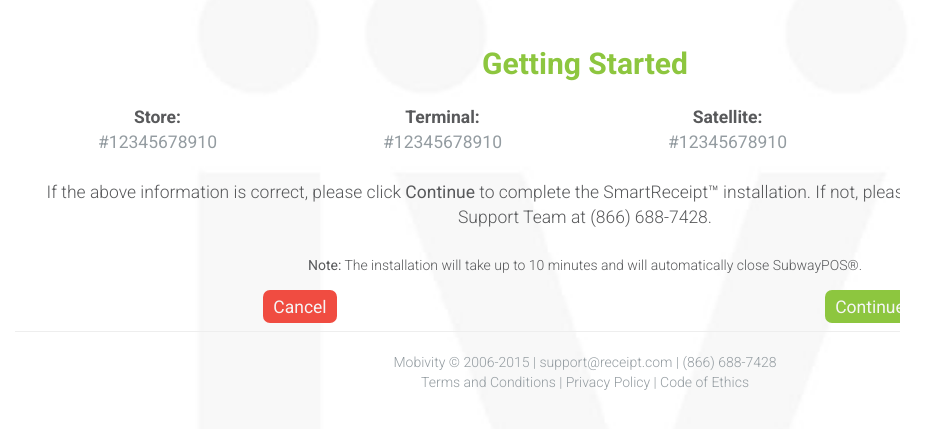
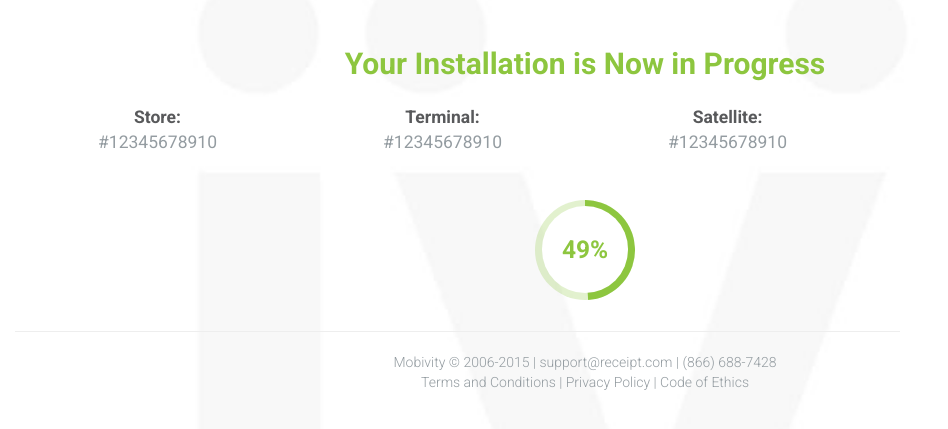
Before and after one commit to mobivity-marketing/one-click-installer-frontend, a website: page index.html in a window 1280 px wide. Shown: the part 89-518 px from the top of the page, without its empty margins (0-948 px from the left). Drawn offline with nearby package versions, Linux system fonts and the light colour scheme.

Commit message:
New Installation container.

```diff
--- a/index.html
+++ b/index.html
@@ -31,7 +31,7 @@
 
       <!-- Getting Started Container -->
 
-      <div class="container" id="gettingStarted">
+      <div class="container hide" id="gettingStarted">
         <div class="content">
           <h2>Getting Started</h2>
 
@@ -64,7 +64,36 @@
 
       <!-- Start Installation Container -->
 
+      <div class="container" id="installation">
+        <div class="content">
+          <h2>Your Installation is Now in Progress</h2>
 
+          <div class="col-sm-3">
+            <p>Store:<br> <span id="storeNumber">#12345678910</span></p>
+          </div>
+          <div class="col-sm-3">
+            <p>Terminal:<br> <span id="terminalNumber">#12345678910</span></p>
+          </div>
+          <div class="col-sm-3">
+            <p>Satellite:<br> <span id="satNumber">#12345678910</span></p>
+          </div>
+          <div class="col-sm-3">
+            <p>MAC Address:<br> <span id="macAddress">#12345678910</span></p>
+          </div>
+
+          <div class="progress-pie-chart" data-percent="49">
+            <div class="ppc-progress">
+              <div class="ppc-progress-fill"></div>
+            </div>
+            <div class="ppc-percents">
+              <div class="pcc-percents-wrapper">
+                <span>%</span>
+              </div>
+            </div>
+          </div>
+
+        </div>
+      </div>
 
       <!-- End Installation Container -->
 
--- a/src/css/main.scss
+++ b/src/css/main.scss
@@ -194,8 +194,26 @@ a {
 
 #installation {
 
+	h2 {
+		padding-top: $gutter/2;
+	}
+
+	.col-sm-3 {
+
+		p {
+			font-weight: 700;
+			color: $black;
+
+			span {
+				color: $grey;
+			}
+
+		}
+
+	}
+
 	p {
-		padding: $gutter*1.5 0;
+		padding: $gutter*1.25 0;
 	}
 
 	@mixin circle($size) {
@@ -255,6 +273,7 @@ a {
 
 	.progress-pie-chart {
 	  margin: 0px auto;
+	  margin-top: $gutter*6;
 	}
 }
 
```
Also changed, not shown: dist/css/main.css.
